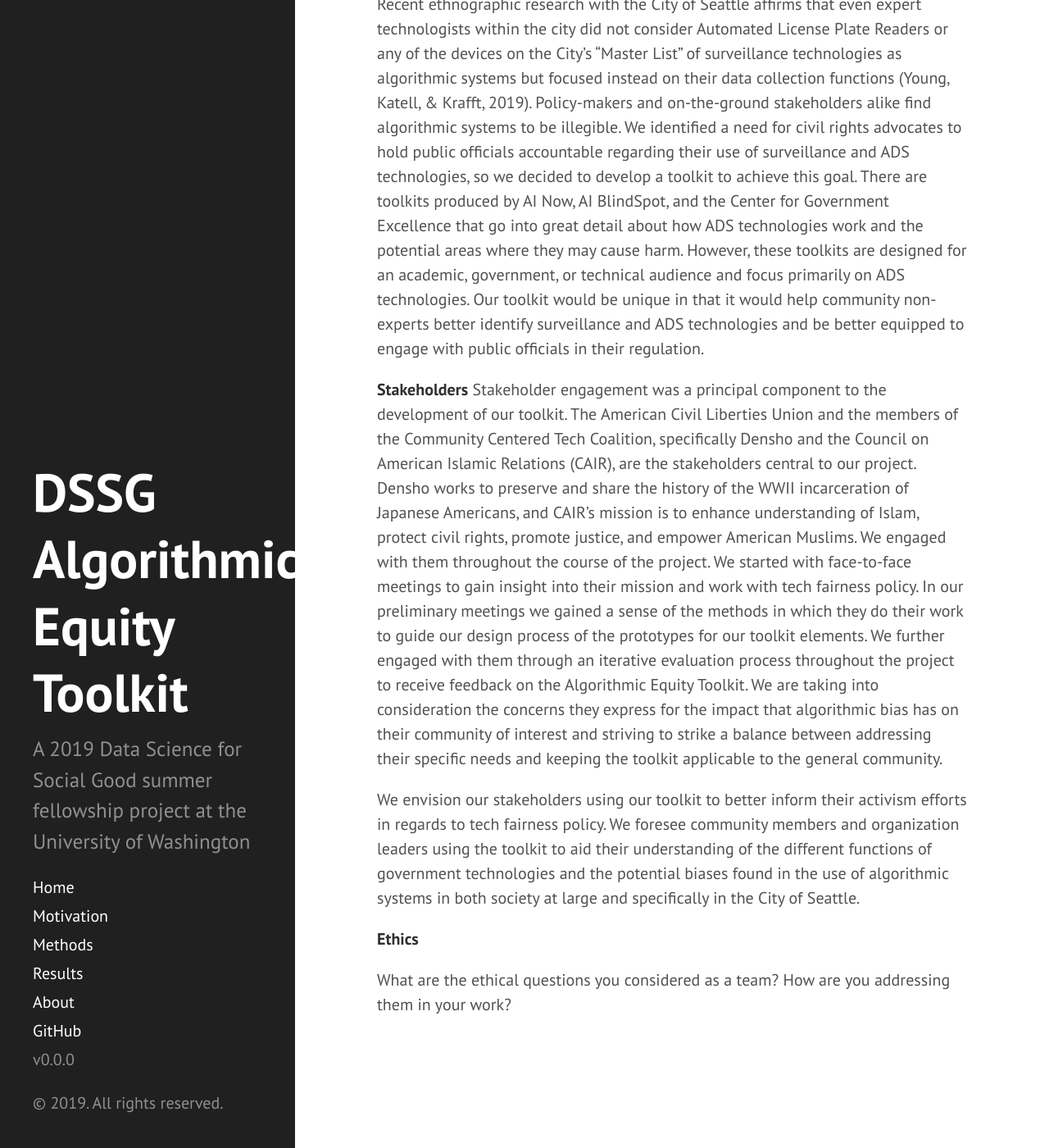
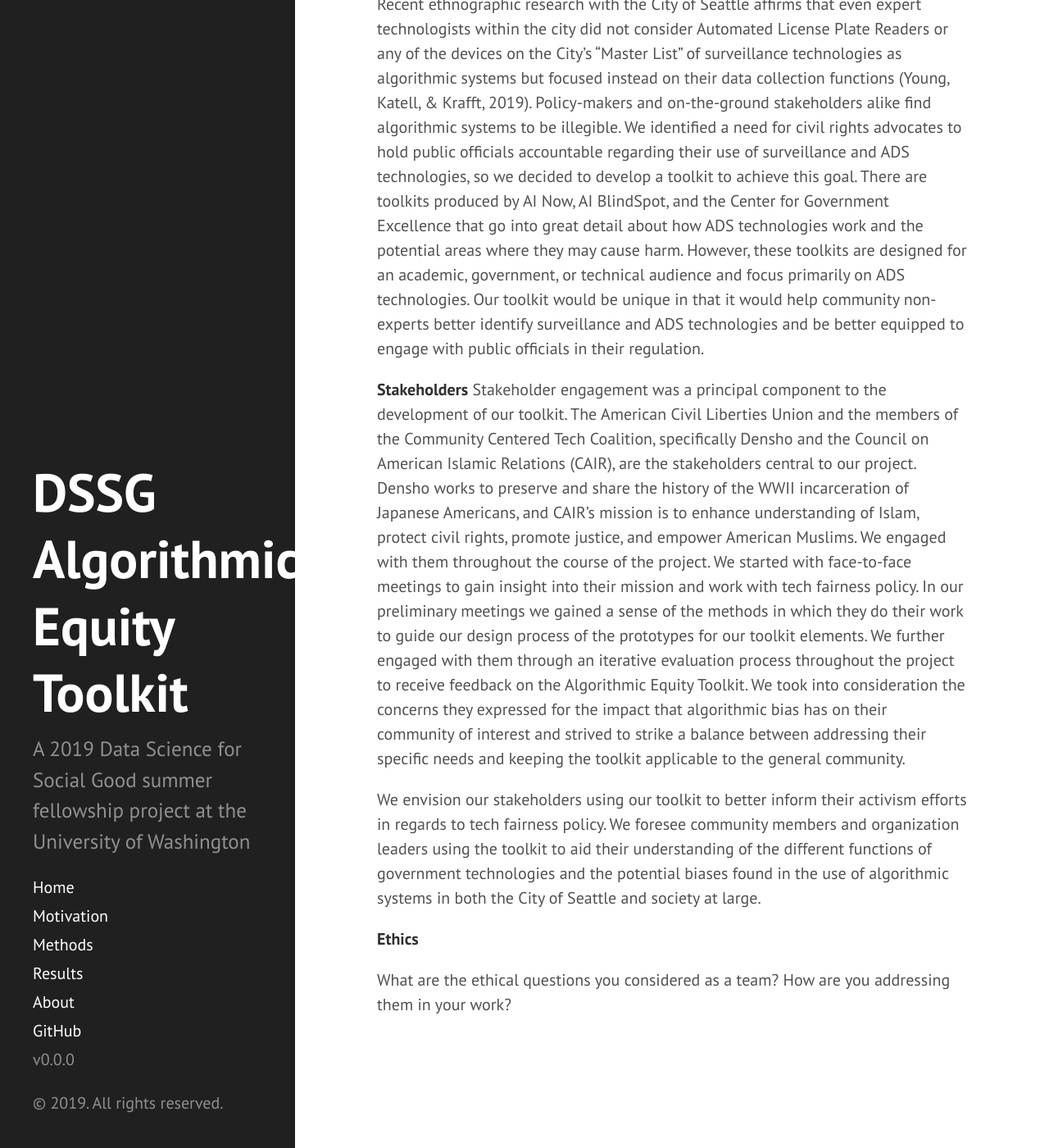
Before and after one commit to uwescience/AEKit-website, a Jekyll site: the page built from motivation.md, in a window 1280 px wide and 1400 px high, scrolled down 2020 px. Shown: the whole window at 82% size. Built offline with Jekyll 4.4.1, drawn with Linux system fonts in a browser that asks for light colours; some of the changed text lies outside the part shown.

Commit message:
small edits to background

```diff
--- a/motivation.md
+++ b/motivation.md
@@ -5,7 +5,7 @@ title: Motivation
 
 **Questions**
 
-The project seeks to answer questions around algorithmic ethical issues and concerns by designing an Algorithmic Equity Toolkit. The toolkit aims to help civil rights advocates identify and audit algorithmic processes and systems of surveillance tools and Automated Decision Systems  in the public sector.
+The project seeks to answer questions around algorithmic ethical issues and concerns by designing an Algorithmic Equity Toolkit. The toolkit aims to help civil rights advocates identify and audit algorithmic processes and systems of surveillance tools and automated decision systems  in the public sector.
 
 Questions we ask are: what ethical issues should civil rights advocates be concerned with in regards to surveillance and automated decision systems? How are algorithmic systems reinforcing bias and discrimination? What do community members and non-tech experts understand about algorithmic tools and their impacts? What should they know about surveillance and automated decision systems to identify them and know how they work?
 
@@ -23,9 +23,9 @@ Community organizations across the U.S. are concerned about surveillance and ADS
 Recent ethnographic research with the City of Seattle affirms that even expert technologists within the city did not consider Automated License Plate Readers or any of the devices on the City’s “Master List” of surveillance technologies as algorithmic systems but focused instead on their data collection functions (Young, Katell, & Krafft, 2019). Policy-makers and on-the-ground stakeholders alike find algorithmic systems to be illegible. We identified a need for civil rights advocates to hold public officials accountable regarding their use of surveillance and ADS technologies, so we decided to develop a toolkit to achieve this goal. There are toolkits produced by AI Now, AI BlindSpot, and the Center for Government Excellence that go into great detail about how ADS technologies work and the potential areas where they may cause harm. However, these toolkits are designed for an academic, government, or technical audience and focus primarily on ADS technologies. Our toolkit would be unique in that it would help community non-experts better identify surveillance and ADS technologies and be better equipped to engage with public officials in their regulation.
 
 **Stakeholders**
-Stakeholder engagement was a principal component to the development of our toolkit. The American Civil Liberties Union and the members of the Community Centered Tech Coalition, specifically Densho and the Council on American Islamic Relations (CAIR), are the stakeholders central to our project. Densho works to preserve and share the history of the WWII incarceration of Japanese Americans, and CAIR's mission is to enhance understanding of Islam, protect civil rights, promote justice, and empower American Muslims. We engaged with them throughout the course of the project. We started with face-to-face meetings to gain insight into their mission and work with tech fairness policy. In our preliminary meetings we gained  a sense of the methods in which they do their work to guide our design process of the prototypes for our toolkit elements. We further engaged with them through an iterative evaluation process throughout the project to receive feedback on the Algorithmic Equity Toolkit. We are taking into consideration the concerns they express for the impact that algorithmic bias has on their community of interest and striving to strike a balance between addressing their specific needs and keeping the toolkit applicable to the general community.
+Stakeholder engagement was a principal component to the development of our toolkit. The American Civil Liberties Union and the members of the Community Centered Tech Coalition, specifically Densho and the Council on American Islamic Relations (CAIR), are the stakeholders central to our project. Densho works to preserve and share the history of the WWII incarceration of Japanese Americans, and CAIR's mission is to enhance understanding of Islam, protect civil rights, promote justice, and empower American Muslims. We engaged with them throughout the course of the project. We started with face-to-face meetings to gain insight into their mission and work with tech fairness policy. In our preliminary meetings we gained  a sense of the methods in which they do their work to guide our design process of the prototypes for our toolkit elements. We further engaged with them through an iterative evaluation process throughout the project to receive feedback on the Algorithmic Equity Toolkit. We took into consideration the concerns they expressed for the impact that algorithmic bias has on their community of interest and strived to strike a balance between addressing their specific needs and keeping the toolkit applicable to the general community.
 
-We envision our stakeholders using our toolkit to better inform their activism efforts in regards to tech fairness policy. We foresee community members and organization leaders using the toolkit to aid their understanding of the different functions of government technologies and the potential biases found in the use of algorithmic systems in both society at large and specifically in the City of Seattle.
+We envision our stakeholders using our toolkit to better inform their activism efforts in regards to tech fairness policy. We foresee community members and organization leaders using the toolkit to aid their understanding of the different functions of government technologies and the potential biases found in the use of algorithmic systems in both the City of Seattle and society at large.
 
 **Ethics**
 
```
